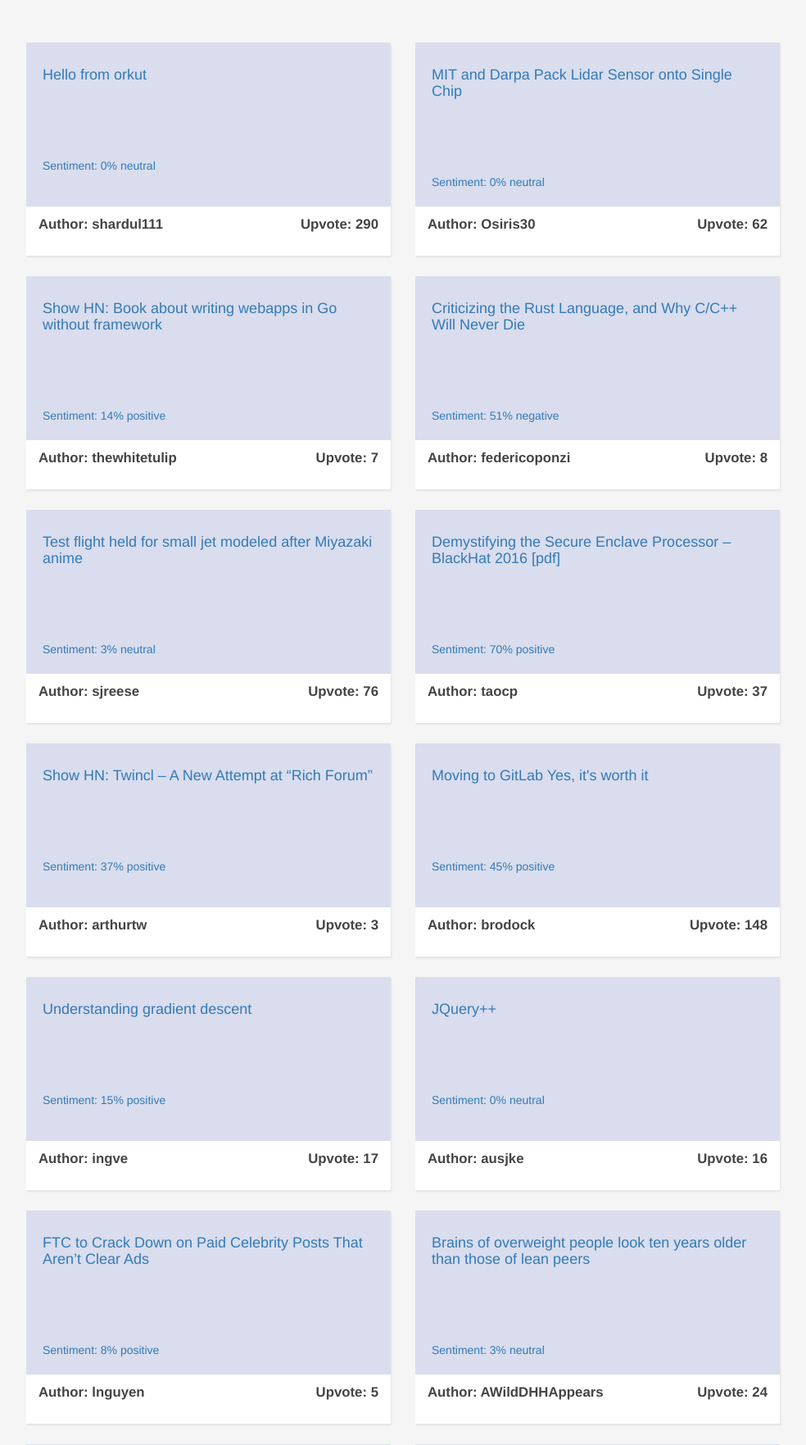
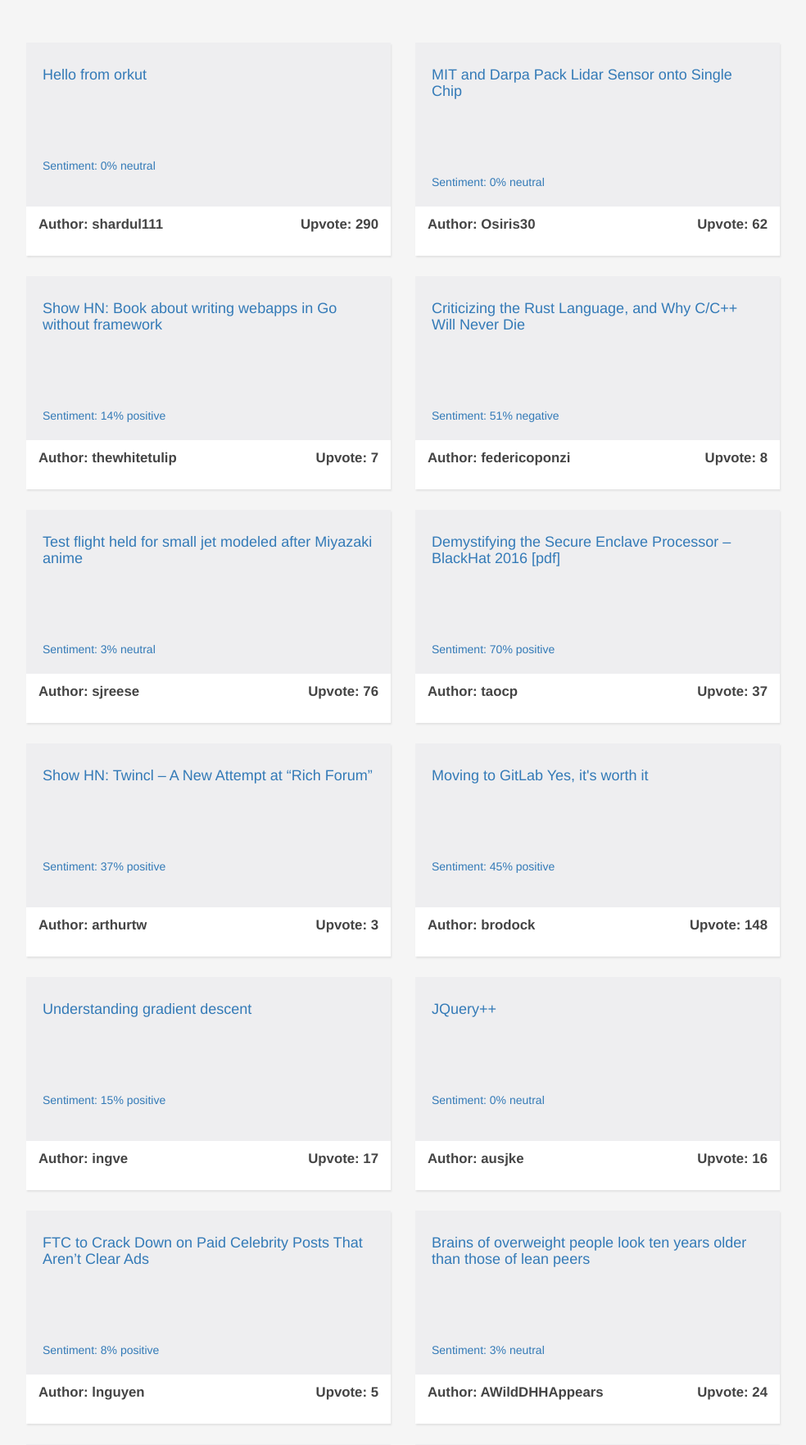
Before and after one commit to tohidur/HN-analysis, a Django app: page / in a window 1280 px wide. Shown: the part 60-1823 px from the top of the page at 82% size, without its empty margins (148-1132 px from the left). Run offline with Django 3.2, Linux system fonts and the light colour scheme; data comes from the database, SQL or seed files in the repository; some libraries are stand-ins or nearby versions.

Commit message:
changed card background color

```diff
--- a/static/css/home.css
+++ b/static/css/home.css
@@ -460,7 +460,7 @@
 	}
 	.card .img-container {
 		max-height:200px;
-		background-color: rgba(114, 134, 208, 0.21);
+		background-color: rgba(211, 213, 222, 0.21);
 		overflow:hidden;
 		padding: 20px;
 	}
```
